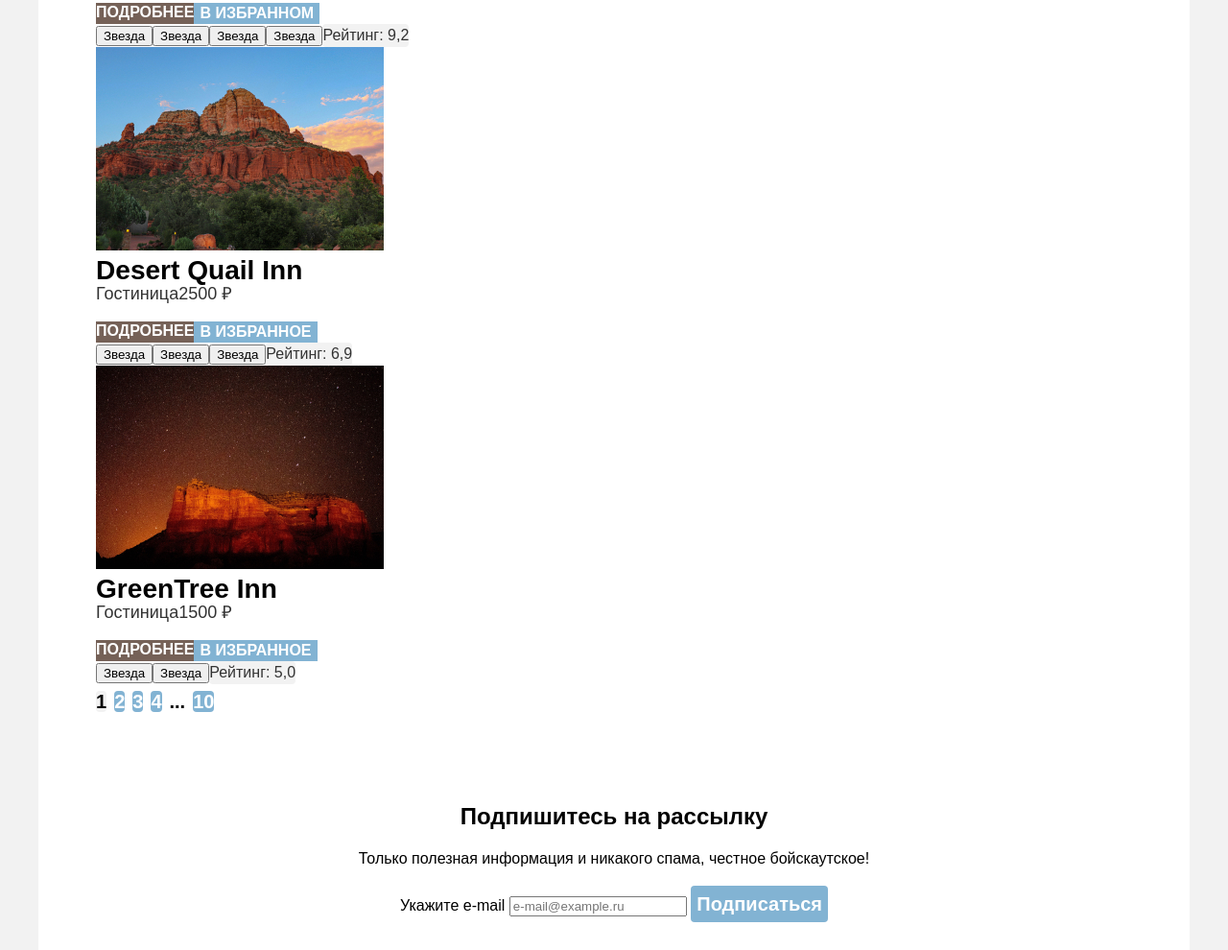
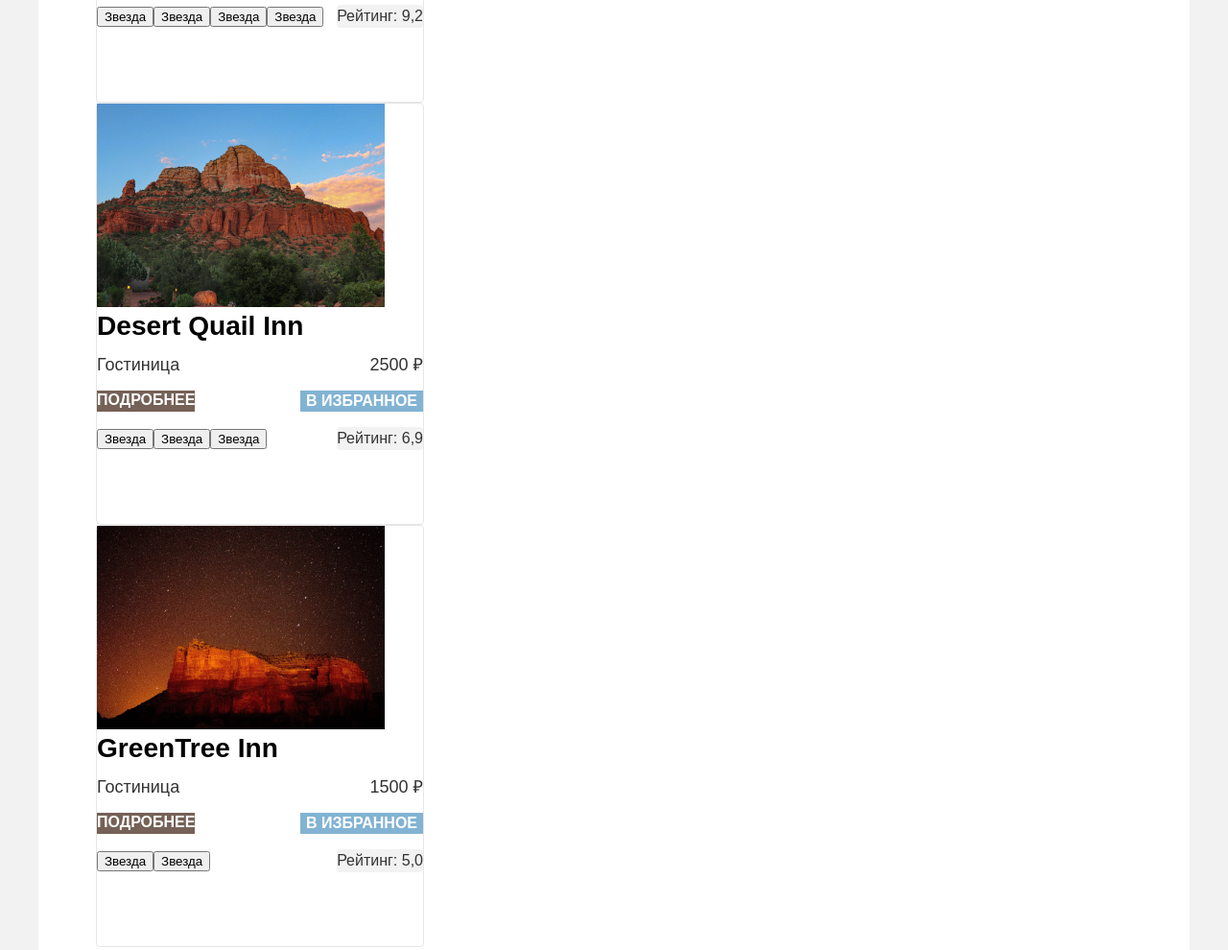
Before and after one commit to Ev-gen-ux/sedona_project, a plain HTML site: page catalog.html in a window 1280 px wide. Shown: the part 1357-2347 px from the top of the page at 96% size. Drawn offline with Linux system fonts and the light colour scheme; a web font is replaced by a local one.

```diff
--- a/catalog.html
+++ b/catalog.html
@@ -107,14 +107,16 @@
 
             <fieldset class="catalog-filter-price">
               <legend class="catalog-price-title">Стоимость, ₽:</legend>
-              <label class="price-form" for="price-form">от</label>
+              <label class="price-for" for="price-form">от</label>
               <input class="field" type="number" name="price-form" id="price-from" value="0">
-              <label class="" for="price-to">до</label>
+              <label class="price-to" for="price-to">до</label>
               <input class="field" type="number" name="price-to" id="price-to" value="500">
             </fieldset>
 
+            <div class="button-cataloge-filter-container">
               <button class="button-cataloge-filter" type="submit">Применить</button>
               <button class="button-cataloge-filter-reset" type="reset">Сбросить</button>
+            </div>
 
           </section>
 
@@ -147,6 +149,7 @@
               </li>
             </ul>
           </div>
+
 
             <ul class="product-list">
               <li class="product-card">
@@ -266,6 +269,8 @@
               </li>
             </ul>
 
+
+
           <ul class="pagination-list">
             <li class="pagination-item">
               <a class="pagination-link-current" href="#" aria-current="page">1</a>
@@ -291,7 +296,7 @@
 
         <section class="subscription-inner">
           <h2 class="subscription-inner-title">Подпишитесь на рассылку</h2>
-          <p class="subscription-inner-discription">Только полезная информация и никакого спама, честное
+          <p class="subscription-inner-discription">Только полезная информация и никакого спама,<br> честное
             бойскаутское!
           </p>
           <form class="subscription-form" action="https://echo.htmlacademy.ru" method="post">
--- a/styles/styles.css
+++ b/styles/styles.css
@@ -356,7 +356,7 @@
   padding: 0;
 }
 
-.search-result{
+.search-result {
 
   padding: 70px 50px 70px 60px;
 }
@@ -549,6 +549,20 @@
   margin-top: 0
 }
 
+.catalog-filter-products {
+  display: flex;
+  flex-direction: row;
+  justify-content: space-between;
+  height: 160px;
+}
+
+.button-cataloge-filter-container {
+  display: flex;
+  flex-direction: column;
+  padding: 56px;
+  gap: 32px;
+}
+
 .catalog-price-title {
   font-family: "PT Sans", sans-serif;
   font-size: 20px;
@@ -565,7 +579,7 @@
   padding: 0;
 }
 
-.price-form {
+.price-for {
   font-family: "PT Sans", sans-serif;
   font-size: 18px;
   font-style: normal;
@@ -661,15 +675,21 @@
   text-decoration: none;
 }
 
+
+
 .product-list {
   list-style-type: none;
+  padding: 0;
   margin: 0;
-  padding: 0;
 }
 
 .product-card {
-  background-color: white;
-  border-color: #E6E6E6;
+  display: flex;
+  flex-direction: column;
+  gap: 16px;
+  border: 1px solid #E6E6E6;
+  width: 340px;
+  height: 438px;
   border-radius: 4px;
 }
 
@@ -691,6 +711,19 @@
 .price-info {
   display: flex;
   flex-direction: row;
+  justify-content: space-between;
+}
+
+.product-card-actions {
+  display: flex;
+  flex-direction: row;
+  justify-content: space-between;
+}
+
+.rating-container {
+  display: flex;
+  flex-direction: row;
+  justify-content: space-between;
 }
 
 .hotel-card-group {
@@ -700,7 +733,8 @@
   font-weight: 400;
   line-height: 21px;
   color: #333333;
-  margin-top: 0;
+  margin: 0;
+  padding: 0;
 }
 
 .product-card-actions {
@@ -774,8 +808,10 @@
   display: flex;
   flex-direction: row;
   list-style-type: none;
+  align-items: center;
   margin: 0;
   padding: 0;
+  height: 60px;
   gap: 8px;
 }
 
@@ -817,8 +853,35 @@
 }
 
 .subscription-inner {
+  display: flex;
+  flex-direction: column;
+  justify-content: center;
   background-color: white;
   text-align: center;
+  height: 414px;
+}
+
+.subscription-inner-title {
+  font-family: "PT Sans", sans-serif;
+  font-size: 30px;
+  font-style: normal;
+  font-weight: 700;
+  line-height: 36px;
+  text-transform: uppercase;
+  color: black;
+  margin: 0;
+  padding-bottom: 20px;
+}
+
+.subscription-inner-discription {
+  font-family: "PT Sans", sans-serif;
+  font-size: 22px;
+  font-style: normal;
+  font-weight: 400;
+  line-height: 26px;
+  color: #333333;
+  margin: 0;
+  padding-bottom: 50px;
 }
 
 .subscription-inner-button {
```
Lines whose indentation alone changed are shown as unchanged.
